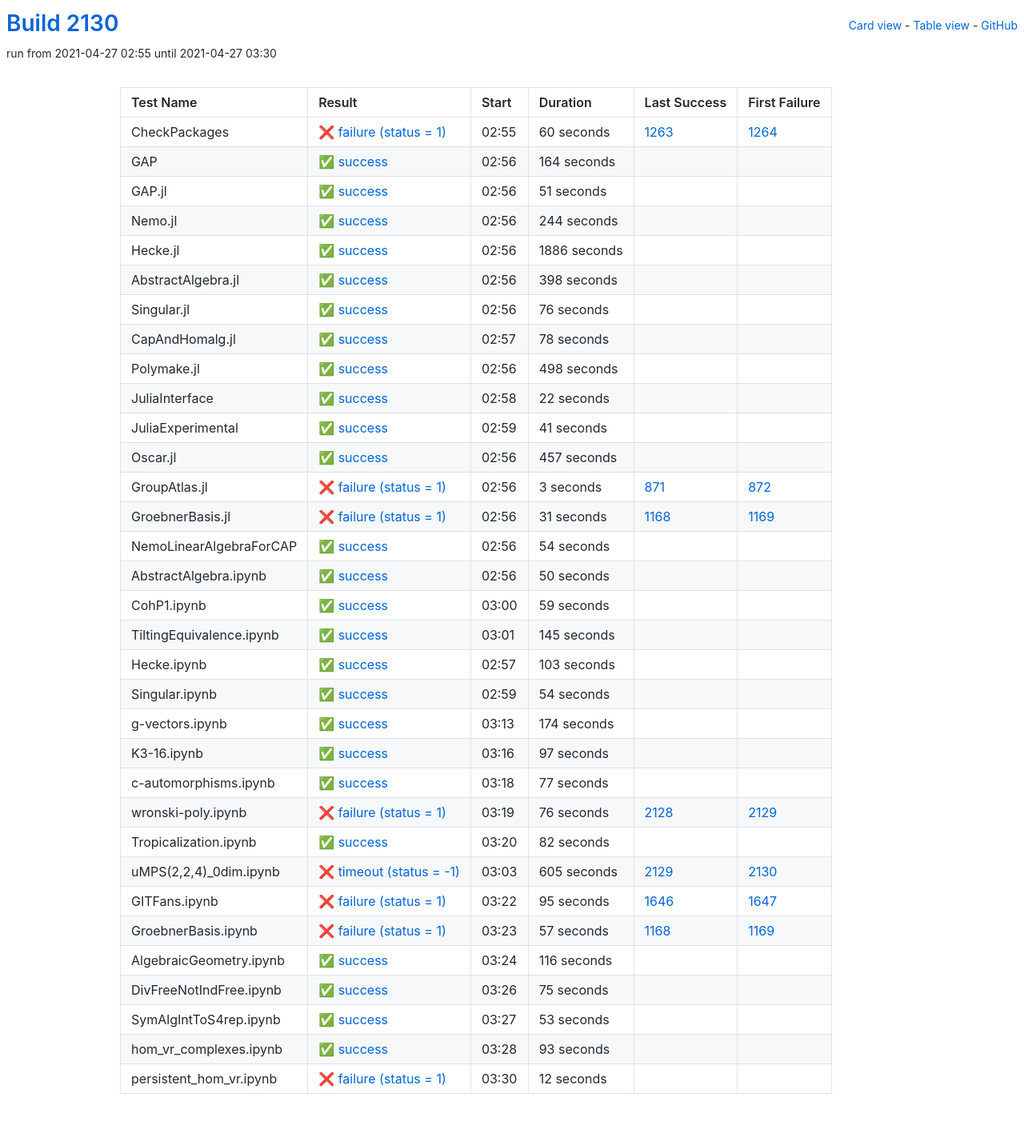
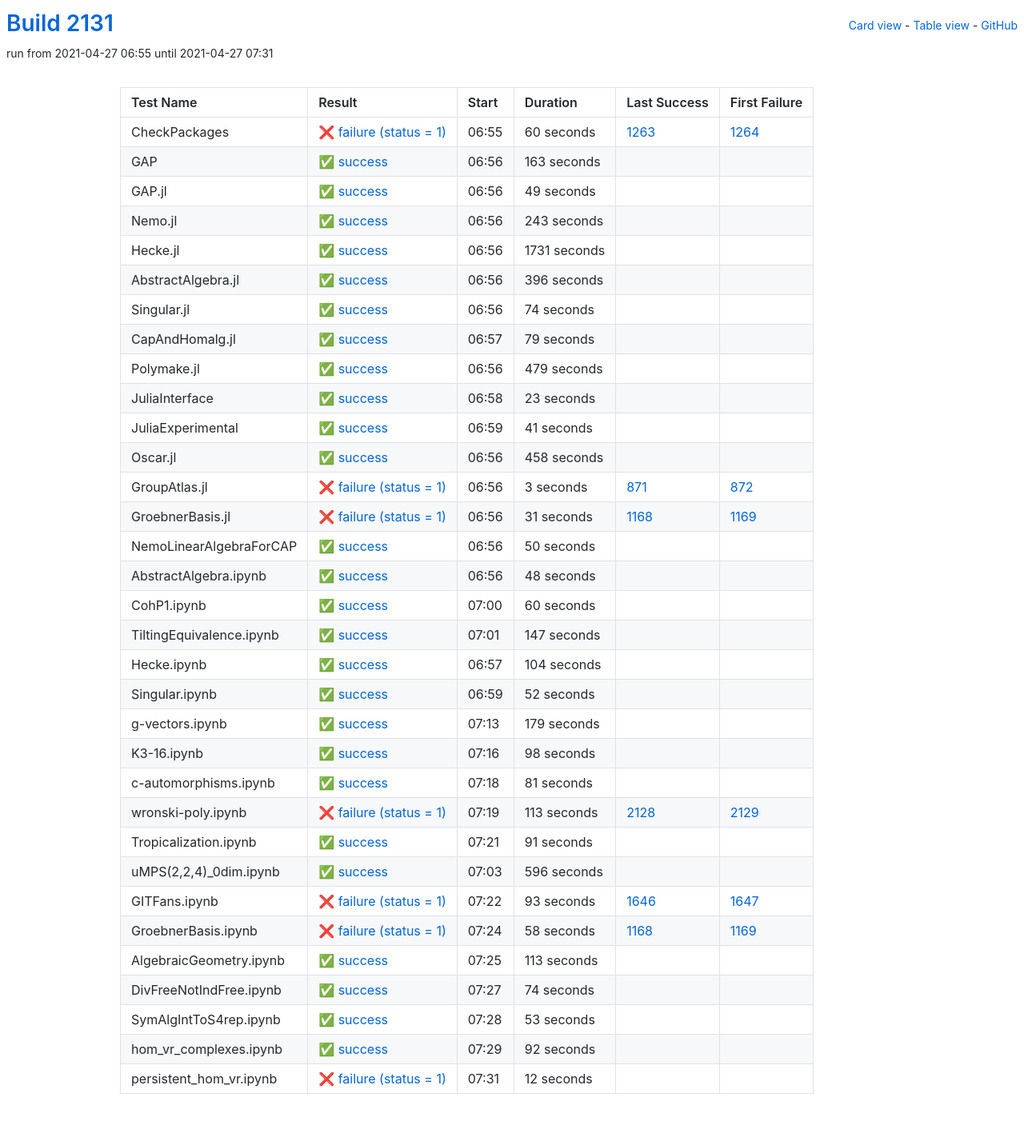
Before and after one commit to oscar-system/oscar-ci-status-stable, a Jekyll site: the page built from table.html, in a window 1280 px wide. Shown: the whole page at 80% size. Built offline with Jekyll 4.4.1, drawn with Linux system fonts in a browser that asks for light colours.

Commit message:
Build #2131

```diff
--- a/_data/ci.yml
+++ b/_data/ci.yml
@@ -1,6 +1,6 @@
 ---
-build: 2130
-build_url: https://oscarci.mathematik.uni-kl.de/job/oscar-stable/2130/
+build: 2131
+build_url: https://oscarci.mathematik.uni-kl.de/job/oscar-stable/2131/
 job: oscar-stable
 organization: oscar-system
 repo: oscar-ci-status-stable
@@ -8,8 +8,8 @@ repourl: https://github.com/oscar-system/oscar-ci-status-stable
 tests:
 - name: CheckPackages
   id: checkpackages
-  log: https://oscarci.mathematik.uni-kl.de/job/oscar-stable/2130/artifact/logs/build-2130/CheckPackages.log
-  start: 2021-04-27 02:55
+  log: https://oscarci.mathematik.uni-kl.de/job/oscar-stable/2131/artifact/logs/build-2131/CheckPackages.log
+  start: 2021-04-27 06:55
   success: false
   exitcode: 1
   status: failure
@@ -20,116 +20,116 @@ tests:
   first_failure_url: https://oscarci.mathematik.uni-kl.de/job/oscar-stable/1264/
 - name: GAP
   id: gap
-  log: https://oscarci.mathematik.uni-kl.de/job/oscar-stable/2130/artifact/logs/build-2130/GAP.log
-  start: 2021-04-27 02:56
+  log: https://oscarci.mathematik.uni-kl.de/job/oscar-stable/2131/artifact/logs/build-2131/GAP.log
+  start: 2021-04-27 06:56
   success: true
   exitcode: 0
   status: success
-  duration: 164
+  duration: 163
   last_success: false
   last_success_url:
   first_failure: false
   first_failure_url:
 - name: GAP.jl
   id: gap-jl
-  log: https://oscarci.mathematik.uni-kl.de/job/oscar-stable/2130/artifact/logs/build-2130/GAP.jl.log
-  start: 2021-04-27 02:56
+  log: https://oscarci.mathematik.uni-kl.de/job/oscar-stable/2131/artifact/logs/build-2131/GAP.jl.log
+  start: 2021-04-27 06:56
   success: true
   exitcode: 0
   status: success
-  duration: 51
+  duration: 49
   last_success: false
   last_success_url:
   first_failure: false
   first_failure_url:
 - name: Nemo.jl
   id: nemo-jl
-  log: https://oscarci.mathematik.uni-kl.de/job/oscar-stable/2130/artifact/logs/build-2130/Nemo.jl.log
-  start: 2021-04-27 02:56
+  log: https://oscarci.mathematik.uni-kl.de/job/oscar-stable/2131/artifact/logs/build-2131/Nemo.jl.log
+  start: 2021-04-27 06:56
   success: true
   exitcode: 0
   status: success
-  duration: 244
+  duration: 243
   last_success: false
   last_success_url:
   first_failure: false
   first_failure_url:
 - name: Hecke.jl
   id: hecke-jl
-  log: https://oscarci.mathematik.uni-kl.de/job/oscar-stable/2130/artifact/logs/build-2130/Hecke.jl.log
-  start: 2021-04-27 02:56
+  log: https://oscarci.mathematik.uni-kl.de/job/oscar-stable/2131/artifact/logs/build-2131/Hecke.jl.log
+  start: 2021-04-27 06:56
   success: true
   exitcode: 0
   status: success
-  duration: 1886
+  duration: 1731
   last_success: false
   last_success_url:
   first_failure: false
   first_failure_url:
 - name: AbstractAlgebra.jl
   id: abstractalgebra-jl
-  log: https://oscarci.mathematik.uni-kl.de/job/oscar-stable/2130/artifact/logs/build-2130/AbstractAlgebra.jl.log
-  start: 2021-04-27 02:56
+  log: https://oscarci.mathematik.uni-kl.de/job/oscar-stable/2131/artifact/logs/build-2131/AbstractAlgebra.jl.log
+  start: 2021-04-27 06:56
   success: true
   exitcode: 0
   status: success
-  duration: 398
+  duration: 396
   last_success: false
   last_success_url:
   first_failure: false
   first_failure_url:
 - name: Singular.jl
   id: singular-jl
-  log: https://oscarci.mathematik.uni-kl.de/job/oscar-stable/2130/artifact/logs/build-2130/Singular.jl.log
-  start: 2021-04-27 02:56
+  log: https://oscarci.mathematik.uni-kl.de/job/oscar-stable/2131/artifact/logs/build-2131/Singular.jl.log
+  start: 2021-04-27 06:56
   success: true
   exitcode: 0
   status: success
-  duration: 76
+  duration: 74
   last_success: false
   last_success_url:
   first_failure: false
   first_failure_url:
 - name: CapAndHomalg.jl
   id: capandhomalg-jl
-  log: https://oscarci.mathematik.uni-kl.de/job/oscar-stable/2130/artifact/logs/build-2130/CapAndHomalg.jl.log
-  start: 2021-04-27 02:57
+  log: https://oscarci.mathematik.uni-kl.de/job/oscar-stable/2131/artifact/logs/build-2131/CapAndHomalg.jl.log
+  start: 2021-04-27 06:57
   success: true
   exitcode: 0
   status: success
-  duration: 78
+  duration: 79
   last_success: false
   last_success_url:
   first_failure: false
   first_failure_url:
 - name: Polymake.jl
   id: polymake-jl
-  log: https://oscarci.mathematik.uni-kl.de/job/oscar-stable/2130/artifact/logs/build-2130/Polymake.jl.log
-  start: 2021-04-27 02:56
+  log: https://oscarci.mathematik.uni-kl.de/job/oscar-stable/2131/artifact/logs/build-2131/Polymake.jl.log
+  start: 2021-04-27 06:56
   success: true
   exitcode: 0
   status: success
-  duration: 498
+  duration: 479
   last_success: false
   last_success_url:
   first_failure: false
   first_failure_url:
 - name: JuliaInterface
   id: juliainterface
-  log: https://oscarci.mathematik.uni-kl.de/job/oscar-stable/2130/artifact/logs/build-2130/JuliaInterface.log
-  start: 2021-04-27 02:58
+  log: https://oscarci.mathematik.uni-kl.de/job/oscar-stable/2131/artifact/logs/build-2131/JuliaInterface.log
+  start: 2021-04-27 06:58
   success: true
   exitcode: 0
   status: success
-  duration: 22
+  duration: 23
   last_success: false
   last_success_url:
   first_failure: false
   first_failure_url:
 - name: JuliaExperimental
   id: juliaexperimental
-  log: https://oscarci.mathematik.uni-kl.de/job/oscar-stable/2130/artifact/logs/build-2130/JuliaExperimental.log
-  start: 2021-04-27 02:59
+  log: https://oscarci.mathematik.uni-kl.de/job/oscar-stable/2131/artifact/logs/build-2131/JuliaExperimental.log
+  start: 2021-04-27 06:59
   success: true
   exitcode: 0
   status: success
@@ -140,20 +140,20 @@ tests:
   first_failure_url:
 - name: Oscar.jl
   id: oscar-jl
-  log: https://oscarci.mathematik.uni-kl.de/job/oscar-stable/2130/artifact/logs/build-2130/Oscar.jl.log
-  start: 2021-04-27 02:56
+  log: https://oscarci.mathematik.uni-kl.de/job/oscar-stable/2131/artifact/logs/build-2131/Oscar.jl.log
+  start: 2021-04-27 06:56
   success: true
   exitcode: 0
   status: success
-  duration: 457
+  duration: 458
   last_success: false
   last_success_url:
   first_failure: false
   first_failure_url:
 - name: GroupAtlas.jl
   id: groupatlas-jl
-  log: https://oscarci.mathematik.uni-kl.de/job/oscar-stable/2130/artifact/logs/build-2130/GroupAtlas.jl.log
-  start: 2021-04-27 02:56
+  log: https://oscarci.mathematik.uni-kl.de/job/oscar-stable/2131/artifact/logs/build-2131/GroupAtlas.jl.log
+  start: 2021-04-27 06:56
   success: false
   exitcode: 1
   status: failure
@@ -164,8 +164,8 @@ tests:
   first_failure_url: https://oscarci.mathematik.uni-kl.de/job/oscar-stable/872/
 - name: GroebnerBasis.jl
   id: groebnerbasis-jl
-  log: https://oscarci.mathematik.uni-kl.de/job/oscar-stable/2130/artifact/logs/build-2130/GroebnerBasis.jl.log
-  start: 2021-04-27 02:56
+  log: https://oscarci.mathematik.uni-kl.de/job/oscar-stable/2131/artifact/logs/build-2131/GroebnerBasis.jl.log
+  start: 2021-04-27 06:56
   success: false
   exitcode: 1
   status: failure
@@ -176,20 +176,8 @@ tests:
   first_failure_url: https://oscarci.mathematik.uni-kl.de/job/oscar-stable/1169/
 - name: NemoLinearAlgebraForCAP
   id: nemolinearalgebraforcap
-  log: https://oscarci.mathematik.uni-kl.de/job/oscar-stable/2130/artifact/logs/build-2130/NemoLinearAlgebraForCAP.log
-  start: 2021-04-27 02:56
-  success: true
-  exitcode: 0
-  status: success
-  duration: 54
-  last_success: false
-  last_success_url:
-  first_failure: false
-  first_failure_url:
-- name: AbstractAlgebra.ipynb
-  id: abstractalgebra-ipynb
-  log: https://oscarci.mathematik.uni-kl.de/job/oscar-stable/2130/artifact/logs/build-2130/AbstractAlgebra.ipynb.log
-  start: 2021-04-27 02:56
+  log: https://oscarci.mathematik.uni-kl.de/job/oscar-stable/2131/artifact/logs/build-2131/NemoLinearAlgebraForCAP.log
+  start: 2021-04-27 06:56
   success: true
   exitcode: 0
   status: success
@@ -198,178 +186,190 @@ tests:
   last_success_url:
   first_failure: false
   first_failure_url:
-- name: CohP1.ipynb
-  id: cohp1-ipynb
-  log: https://oscarci.mathematik.uni-kl.de/job/oscar-stable/2130/artifact/logs/build-2130/CohP1.ipynb.log
-  start: 2021-04-27 03:00
+- name: AbstractAlgebra.ipynb
+  id: abstractalgebra-ipynb
+  log: https://oscarci.mathematik.uni-kl.de/job/oscar-stable/2131/artifact/logs/build-2131/AbstractAlgebra.ipynb.log
+  start: 2021-04-27 06:56
   success: true
   exitcode: 0
   status: success
-  duration: 59
+  duration: 48
+  last_success: false
+  last_success_url:
+  first_failure: false
+  first_failure_url:
+- name: CohP1.ipynb
+  id: cohp1-ipynb
+  log: https://oscarci.mathematik.uni-kl.de/job/oscar-stable/2131/artifact/logs/build-2131/CohP1.ipynb.log
+  start: 2021-04-27 07:00
+  success: true
+  exitcode: 0
+  status: success
+  duration: 60
   last_success: false
   last_success_url:
   first_failure: false
   first_failure_url:
 - name: TiltingEquivalence.ipynb
   id: tiltingequivalence-ipynb
-  log: https://oscarci.mathematik.uni-kl.de/job/oscar-stable/2130/artifact/logs/build-2130/TiltingEquivalence.ipynb.log
-  start: 2021-04-27 03:01
+  log: https://oscarci.mathematik.uni-kl.de/job/oscar-stable/2131/artifact/logs/build-2131/TiltingEquivalence.ipynb.log
+  start: 2021-04-27 07:01
   success: true
   exitcode: 0
   status: success
-  duration: 145
+  duration: 147
   last_success: false
   last_success_url:
   first_failure: false
   first_failure_url:
 - name: Hecke.ipynb
   id: hecke-ipynb
-  log: https://oscarci.mathematik.uni-kl.de/job/oscar-stable/2130/artifact/logs/build-2130/Hecke.ipynb.log
-  start: 2021-04-27 02:57
+  log: https://oscarci.mathematik.uni-kl.de/job/oscar-stable/2131/artifact/logs/build-2131/Hecke.ipynb.log
+  start: 2021-04-27 06:57
   success: true
   exitcode: 0
   status: success
-  duration: 103
+  duration: 104
   last_success: false
   last_success_url:
   first_failure: false
   first_failure_url:
 - name: Singular.ipynb
   id: singular-ipynb
-  log: https://oscarci.mathematik.uni-kl.de/job/oscar-stable/2130/artifact/logs/build-2130/Singular.ipynb.log
-  start: 2021-04-27 02:59
+  log: https://oscarci.mathematik.uni-kl.de/job/oscar-stable/2131/artifact/logs/build-2131/Singular.ipynb.log
+  start: 2021-04-27 06:59
   success: true
   exitcode: 0
   status: success
-  duration: 54
+  duration: 52
   last_success: false
   last_success_url:
   first_failure: false
   first_failure_url:
 - name: g-vectors.ipynb
   id: g-vectors-ipynb
-  log: https://oscarci.mathematik.uni-kl.de/job/oscar-stable/2130/artifact/logs/build-2130/g-vectors.ipynb.log
-  start: 2021-04-27 03:13
+  log: https://oscarci.mathematik.uni-kl.de/job/oscar-stable/2131/artifact/logs/build-2131/g-vectors.ipynb.log
+  start: 2021-04-27 07:13
   success: true
   exitcode: 0
   status: success
-  duration: 174
+  duration: 179
   last_success: false
   last_success_url:
   first_failure: false
   first_failure_url:
 - name: K3-16.ipynb
   id: k3-16-ipynb
-  log: https://oscarci.mathematik.uni-kl.de/job/oscar-stable/2130/artifact/logs/build-2130/K3-16.ipynb.log
-  start: 2021-04-27 03:16
+  log: https://oscarci.mathematik.uni-kl.de/job/oscar-stable/2131/artifact/logs/build-2131/K3-16.ipynb.log
+  start: 2021-04-27 07:16
   success: true
   exitcode: 0
   status: success
-  duration: 97
+  duration: 98
   last_success: false
   last_success_url:
   first_failure: false
   first_failure_url:
 - name: c-automorphisms.ipynb
   id: c-automorphisms-ipynb
-  log: https://oscarci.mathematik.uni-kl.de/job/oscar-stable/2130/artifact/logs/build-2130/c-automorphisms.ipynb.log
-  start: 2021-04-27 03:18
+  log: https://oscarci.mathematik.uni-kl.de/job/oscar-stable/2131/artifact/logs/build-2131/c-automorphisms.ipynb.log
+  start: 2021-04-27 07:18
   success: true
   exitcode: 0
   status: success
-  duration: 77
+  duration: 81
   last_success: false
   last_success_url:
   first_failure: false
   first_failure_url:
 - name: wronski-poly.ipynb
   id: wronski-poly-ipynb
-  log: https://oscarci.mathematik.uni-kl.de/job/oscar-stable/2130/artifact/logs/build-2130/wronski-poly.ipynb.log
-  start: 2021-04-27 03:19
+  log: https://oscarci.mathematik.uni-kl.de/job/oscar-stable/2131/artifact/logs/build-2131/wronski-poly.ipynb.log
+  start: 2021-04-27 07:19
   success: false
   exitcode: 1
   status: failure
-  duration: 76
+  duration: 113
   last_success: 2128
   last_success_url: https://oscarci.mathematik.uni-kl.de/job/oscar-stable/2128/
   first_failure: 2129
   first_failure_url: https://oscarci.mathematik.uni-kl.de/job/oscar-stable/2129/
 - name: Tropicalization.ipynb
   id: tropicalization-ipynb
-  log: https://oscarci.mathematik.uni-kl.de/job/oscar-stable/2130/artifact/logs/build-2130/Tropicalization.ipynb.log
-  start: 2021-04-27 03:20
+  log: https://oscarci.mathematik.uni-kl.de/job/oscar-stable/2131/artifact/logs/build-2131/Tropicalization.ipynb.log
+  start: 2021-04-27 07:21
   success: true
   exitcode: 0
   status: success
-  duration: 82
+  duration: 91
   last_success: false
   last_success_url:
   first_failure: false
   first_failure_url:
 - name: uMPS(2,2,4)_0dim.ipynb
   id: umps-2-2-4-0dim-ipynb
-  log: https://oscarci.mathematik.uni-kl.de/job/oscar-stable/2130/artifact/logs/build-2130/uMPS-2-2-4-_0dim.ipynb.log
-  start: 2021-04-27 03:03
-  success: false
-  exitcode: -1
-  status: timeout
-  duration: 605
-  last_success: 2129
-  last_success_url: https://oscarci.mathematik.uni-kl.de/job/oscar-stable/2129/
-  first_failure: 2130
-  first_failure_url: https://oscarci.mathematik.uni-kl.de/job/oscar-stable/2130/
+  log: https://oscarci.mathematik.uni-kl.de/job/oscar-stable/2131/artifact/logs/build-2131/uMPS-2-2-4-_0dim.ipynb.log
+  start: 2021-04-27 07:03
+  success: true
+  exitcode: 0
+  status: success
+  duration: 596
+  last_success: false
+  last_success_url:
+  first_failure: false
+  first_failure_url:
 - name: GITFans.ipynb
   id: gitfans-ipynb
-  log: https://oscarci.mathematik.uni-kl.de/job/oscar-stable/2130/artifact/logs/build-2130/GITFans.ipynb.log
-  start: 2021-04-27 03:22
+  log: https://oscarci.mathematik.uni-kl.de/job/oscar-stable/2131/artifact/logs/build-2131/GITFans.ipynb.log
+  start: 2021-04-27 07:22
   success: false
   exitcode: 1
   status: failure
-  duration: 95
+  duration: 93
   last_success: 1646
   last_success_url: https://oscarci.mathematik.uni-kl.de/job/oscar-stable/1646/
   first_failure: 1647
   first_failure_url: https://oscarci.mathematik.uni-kl.de/job/oscar-stable/1647/
 - name: GroebnerBasis.ipynb
   id: groebnerbasis-ipynb
-  log: https://oscarci.mathematik.uni-kl.de/job/oscar-stable/2130/artifact/logs/build-2130/GroebnerBasis.ipynb.log
-  start: 2021-04-27 03:23
+  log: https://oscarci.mathematik.uni-kl.de/job/oscar-stable/2131/artifact/logs/build-2131/GroebnerBasis.ipynb.log
+  start: 2021-04-27 07:24
   success: false
   exitcode: 1
   status: failure
-  duration: 57
+  duration: 58
   last_success: 1168
   last_success_url: https://oscarci.mathematik.uni-kl.de/job/oscar-stable/1168/
   first_failure: 1169
   first_failure_url: https://oscarci.mathematik.uni-kl.de/job/oscar-stable/1169/
 - name: AlgebraicGeometry.ipynb
   id: algebraicgeometry-ipynb
-  log: https://oscarci.mathematik.uni-kl.de/job/oscar-stable/2130/artifact/logs/build-2130/AlgebraicGeometry.ipynb.log
-  start: 2021-04-27 03:24
+  log: https://oscarci.mathematik.uni-kl.de/job/oscar-stable/2131/artifact/logs/build-2131/AlgebraicGeometry.ipynb.log
+  start: 2021-04-27 07:25
   success: true
   exitcode: 0
   status: success
-  duration: 116
+  duration: 113
   last_success: false
   last_success_url:
   first_failure: false
   first_failure_url:
 - name: DivFreeNotIndFree.ipynb
   id: divfreenotindfree-ipynb
-  log: https://oscarci.mathematik.uni-kl.de/job/oscar-stable/2130/artifact/logs/build-2130/DivFreeNotIndFree.ipynb.log
-  start: 2021-04-27 03:26
+  log: https://oscarci.mathematik.uni-kl.de/job/oscar-stable/2131/artifact/logs/build-2131/DivFreeNotIndFree.ipynb.log
+  start: 2021-04-27 07:27
   success: true
   exitcode: 0
   status: success
-  duration: 75
+  duration: 74
   last_success: false
   last_success_url:
   first_failure: false
   first_failure_url:
 - name: SymAlgIntToS4rep.ipynb
   id: symalginttos4rep-ipynb
-  log: https://oscarci.mathematik.uni-kl.de/job/oscar-stable/2130/artifact/logs/build-2130/SymAlgIntToS4rep.ipynb.log
-  start: 2021-04-27 03:27
+  log: https://oscarci.mathematik.uni-kl.de/job/oscar-stable/2131/artifact/logs/build-2131/SymAlgIntToS4rep.ipynb.log
+  start: 2021-04-27 07:28
   success: true
   exitcode: 0
   status: success
@@ -380,20 +380,20 @@ tests:
   first_failure_url:
 - name: hom_vr_complexes.ipynb
   id: hom-vr-complexes-ipynb
-  log: https://oscarci.mathematik.uni-kl.de/job/oscar-stable/2130/artifact/logs/build-2130/hom_vr_complexes.ipynb.log
-  start: 2021-04-27 03:28
+  log: https://oscarci.mathematik.uni-kl.de/job/oscar-stable/2131/artifact/logs/build-2131/hom_vr_complexes.ipynb.log
+  start: 2021-04-27 07:29
   success: true
   exitcode: 0
   status: success
-  duration: 93
+  duration: 92
   last_success: false
   last_success_url:
   first_failure: false
   first_failure_url:
 - name: persistent_hom_vr.ipynb
   id: persistent-hom-vr-ipynb
-  log: https://oscarci.mathematik.uni-kl.de/job/oscar-stable/2130/artifact/logs/build-2130/persistent_hom_vr.ipynb.log
-  start: 2021-04-27 03:30
+  log: https://oscarci.mathematik.uni-kl.de/job/oscar-stable/2131/artifact/logs/build-2131/persistent_hom_vr.ipynb.log
+  start: 2021-04-27 07:31
   success: false
   exitcode: 1
   status: failure
```
Also changed, not shown: README.md.
